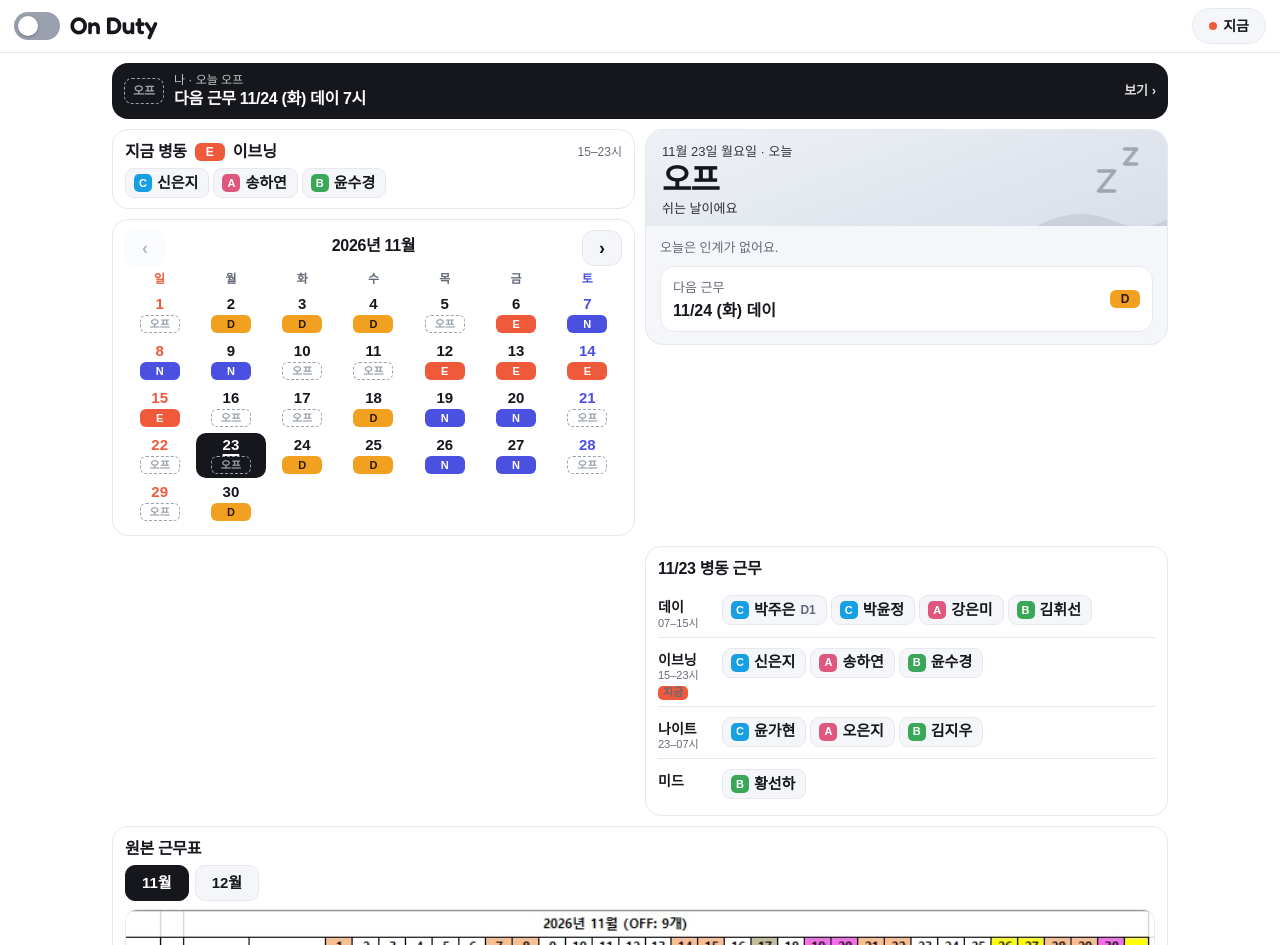
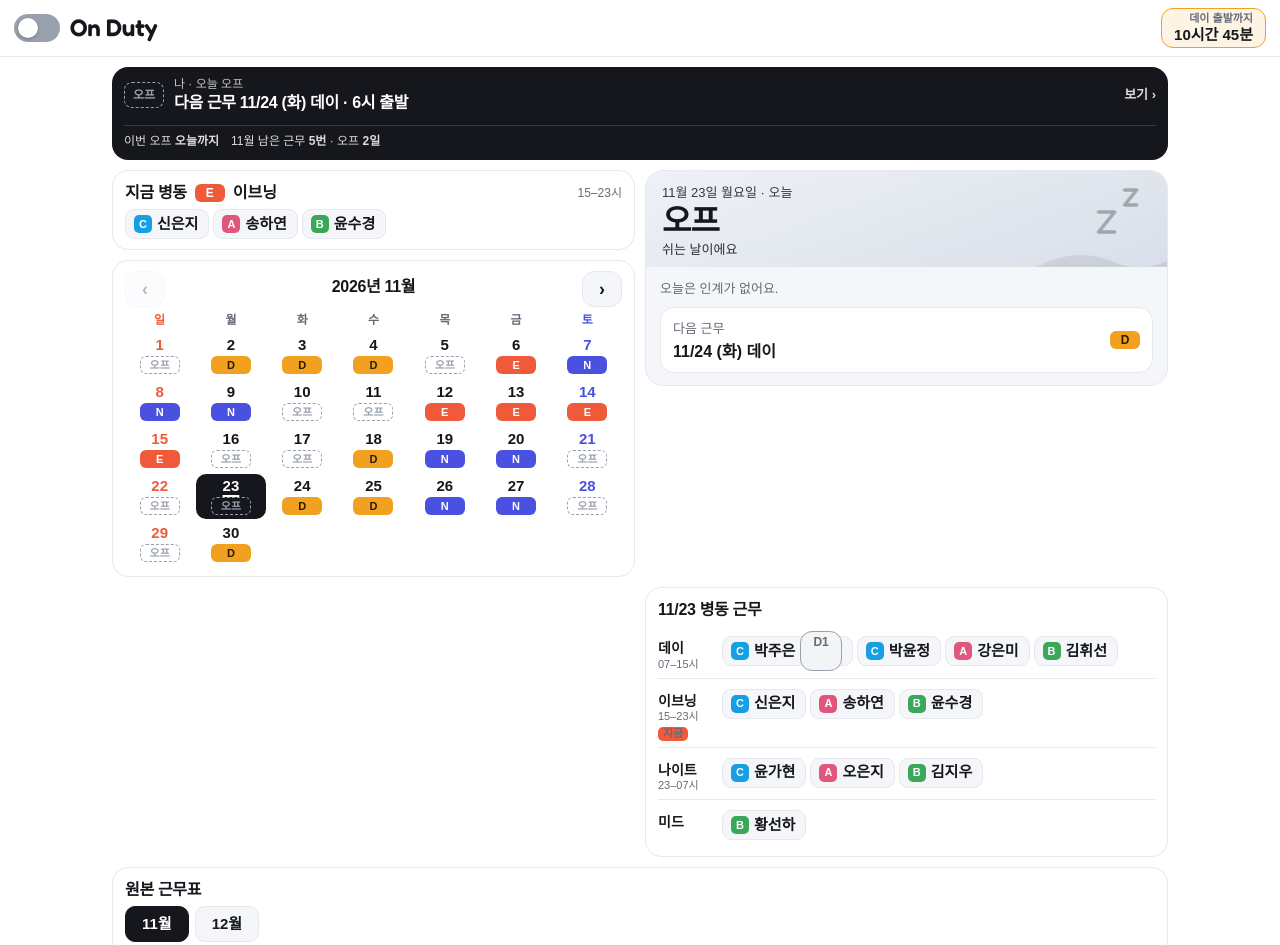
Before and after one commit to honghongonon/onyu-handover-board, a plain HTML site: page index.html in a window 1280 px wide. Shown: the top 945 px of the page. Drawn offline with Linux system fonts and the light colour scheme; a web font is replaced by a local one.

Commit message:
출발·퇴근 카운트다운과 남은 오프·근무 표시
- On Duty 옆에 다음 근무 출발까지(근무 시작 1시간 전: 데이 6시, 이브닝 14시, 나이트 22시) 분 단위 카운트다운
- 근무 중에는 퇴근까지 남은 시간, 출발 시간이 지나면 시작까지 남은 시간
- 나 상태 줄에 이번 오프 남은 날, 이달 남은 근무·오프 수

Co-Authored-By: Claude Opus 5.5 <noreply@anthropic.com>
Claude-Session: https://claude.ai/code/session_0175ye5ejDfW7fWCqHvSLACW

```diff
--- a/index.html
+++ b/index.html
@@ -29,8 +29,11 @@ button:focus-visible{outline:2px solid var(--tc);outline-offset:2px}
 .tog i{position:absolute;top:4px;left:4px;width:20px;height:20px;border-radius:50%;background:#fff;box-shadow:0 1px 3px rgba(0,0,0,.3);transition:transform .55s cubic-bezier(.5,1.6,.4,1)}
 .tog.on i{transform:translateX(18px)}
 .logo{font-family:"Fredoka","IBM Plex Sans KR",sans-serif;font-weight:600;font-size:24px;line-height:1;letter-spacing:-.01em}
-.nowbtn{border:1px solid var(--line);background:var(--card);border-radius:999px;height:36px;padding:0 16px;font-weight:600;font-size:14px;display:flex;align-items:center;gap:6px}
-.nowbtn i{width:8px;height:8px;border-radius:50%;background:var(--e);box-shadow:0 0 0 0 var(--e);animation:ping 1.8s infinite}
+.cd{--c:var(--off);border:1.5px solid var(--c);background:color-mix(in srgb,var(--c) 12%,var(--bg));border-radius:12px;min-height:40px;padding:3px 12px;display:grid;justify-items:end;line-height:1.2;text-align:right}
+.cd .cl{font-size:11px;font-weight:600;color:var(--mute)}
+.cd b{font-size:15px;font-weight:700;font-variant-numeric:tabular-nums;white-space:nowrap}
+.mstat{display:flex;flex-wrap:wrap;gap:4px 12px;width:100%;font-size:12px;opacity:.85;padding-top:6px;margin-top:2px;border-top:1px solid color-mix(in srgb,var(--bg) 18%,transparent)}
+.mstat b{font-weight:700}
 .cal{padding:10px 10px 8px}
 .calh{display:flex;align-items:center;justify-content:space-between;gap:8px;margin-bottom:2px}
 .calh h2{margin:0;font-size:17px;letter-spacing:-.02em}
@@ -96,7 +99,7 @@ main{grid-template-areas:"me" "now" "cal" "hero" "crew" "board" "pics"}
 .row .h b{font-size:14px}
 .row .h span{font-size:11px;color:var(--mute)}
 .row.on{background:color-mix(in srgb,var(--c) 10%,transparent);margin:0 -12px;padding:6px 12px;border-radius:0}
-.mebar{display:flex;align-items:center;gap:10px;width:100%;border:0;border-radius:16px;padding:10px 12px;background:var(--ink);color:var(--bg);text-align:left;min-height:52px}
+.mebar{display:flex;flex-wrap:wrap;align-items:center;gap:10px;width:100%;border:0;border-radius:16px;padding:10px 12px;background:var(--ink);color:var(--bg);text-align:left;min-height:52px}
 .mebar>.pill{flex:none;min-width:40px;height:26px;font-size:12px;border-radius:8px}
 .mebar .st{flex:1;display:grid;line-height:1.3}
 .mebar .st b{font-size:16px;letter-spacing:-.02em}
@@ -122,14 +125,14 @@ main{grid-template-areas:"me" "now" "cal" "hero" "crew" "board" "pics"}
 @keyframes tw{50%{opacity:.25}}
 .bob{animation:bob 4s ease-in-out infinite}
 .tw{animation:tw 3s ease-in-out infinite}
-@media(prefers-reduced-motion:reduce){.tog,.tog i{transition:none}.baton,.bob,.tw,.nowbtn i,.fade{animation:none}.baton{display:none}}
+@media(prefers-reduced-motion:reduce){.tog,.tog i{transition:none}.baton,.bob,.tw,.fade{animation:none}.baton{display:none}}
 </style>
 </head>
 <body>
 <header class="top">
   <div class="bar">
     <div class="me"><span class="tog" id="tog" aria-hidden="true"><i></i></span><b class="logo">On Duty</b></div>
-    <button class="nowbtn" id="goNow" type="button"><i></i>지금</button>
+    <button class="cd" id="goNow" type="button" hidden><span class="cl" id="cdL"></span><b id="cdT"></b></button>
   </div>
 </header>
 <main id="main">
@@ -281,25 +284,41 @@ function nowBox(){
     const l=on(i,s);
     box.innerHTML=`<div class="wh"><h2>지금 병동</h2><span class="pill k-${s}">${s}</span><b>${SN[s]}</b><span class="tm">${HRS[s]}</span></div><div class="who">${l.map(p=>chip(p)).join('')}</div>`;
   }else box.hidden=true;
-  /* 나: 지금 근무 중인지, 아니면 오늘 상태와 다음 근무 */
+  /* 나 */
   me.hidden=false;
-  const myNow=i>=0&&cat(days[i].c[ME])===s;
+  const W=['D','E','N'];
+  const st=(j,c)=>{const x=days[j];return new Date(2026,x.m-1,x.d,START[c],0,0)};
+  const dur=ms=>{let m=Math.max(0,Math.ceil(ms/60000));const d=Math.floor(m/1440);m-=d*1440;const hh=Math.floor(m/60),mm=m%60;return d?`${d}일 ${hh}시간 ${mm}분`:hh?`${hh}시간 ${mm}분`:`${mm}분`};
+  let cur=-1,curS='',nxt=-1;
+  for(let j=Math.max(0,ti-1);j<days.length;j++){const c=cat(days[j].c[ME]);if(!W.includes(c))continue;const a=st(j,c),b=new Date(a.getTime()+8*3600000);
+    if(a<=k&&k<b){cur=j;curS=c;continue}
+    if(a>k&&nxt<0){nxt=j;break}}
+  const myNow=cur>=0;
+  const cd=$('goNow');cd.hidden=false;
+  let lab,txt,cc;
+  if(myNow){const b=new Date(st(cur,curS).getTime()+8*3600000);lab='퇴근까지';txt=dur(b-k);cc=curS}
+  else if(nxt>=0){const ns=cat(days[nxt].c[ME]),a=st(nxt,ns),dep=new Date(a.getTime()-3600000);cc=ns;
+    if(k<dep){lab=`${SN[ns]} 출발까지`;txt=dur(dep-k)}else{lab=`${SN[ns]} 시작까지`;txt=dur(a-k)}}
+  else{lab='남은 근무';txt='없음';cc=''}
+  $('cdL').textContent=lab;$('cdT').textContent=txt;cd.style.setProperty('--c',cc?`var(--${cc.toLowerCase()})`:'var(--off)');
+  cd.dataset.go=myNow?cur:nxt>=0?nxt:ti;
+  /* 오늘 상태, 다음 근무, 남은 오프·이달 남은 근무 */
+  const tc=days[ti].c[ME],tk=cat(tc);
   let html,go;
-  if(myNow){
-    html=`<span class="st"><span>나 · 지금</span><b>${SN[s]} 근무 중 · ${END[s]}시까지</b></span>`;go=i;
-  }else{
-    const tc=days[ti].c[ME],tk=cat(tc);
-    const today=['D','E','N'].includes(tk)?`오늘 ${SN[tk]}`:pillTxt(tc)==='원티드'?'오늘 원티드 오프':tk==='OFF'?'오늘 오프':`오늘 ${pillTxt(tc)}`;
-    let j=-1;
-    for(let d=ti;d<days.length&&j<0;d++){const c=cat(days[d].c[ME]);if(['D','E','N'].includes(c)&&(d>ti||START[c]>h))j=d}
-    const nx=j<0?'12월 안에 남은 근무 없음':`다음 근무 ${j===ti?'오늘':short(j)} ${SN[cat(days[j].c[ME])]} ${START[cat(days[j].c[ME])]}시`;
-    html=`<span class="st"><span>나 · ${today}${['D','E','N'].includes(tk)&&j!==ti?' (끝남)':''}</span><b>${nx}</b></span>`;go=j<0?ti:j;
+  if(myNow){html=`<span class="st"><span>나 · 지금</span><b>${SN[curS]} 근무 중 · ${END[curS]}시 퇴근</b></span>`;go=cur}
+  else{
+    const today=W.includes(tk)?`오늘 ${SN[tk]}`:tk==='WOFF'?'오늘 원티드 오프':tk==='OFF'?'오늘 오프':`오늘 ${pillTxt(tc)}`;
+    const nx=nxt<0?'12월 안에 남은 근무 없음':`다음 근무 ${nxt===ti?'오늘':short(nxt)} ${SN[cat(days[nxt].c[ME])]} · ${START[cat(days[nxt].c[ME])]-1}시 출발`;
+    html=`<span class="st"><span>나 · ${today}${W.includes(tk)&&nxt!==ti?' (끝남)':''}</span><b>${nx}</b></span>`;go=nxt<0?ti:nxt;
   }
+  let offRun=0;if(!myNow&&!W.includes(tk))for(let j=ti;j<days.length&&!W.includes(cat(days[j].c[ME]));j++)offRun++;
+  const mm=days[ti].m,rest=days.map((x,j)=>({x,j})).filter(o=>o.x.m===mm&&o.j>ti);
+  const rw=rest.filter(o=>W.includes(cat(o.x.c[ME]))).length,ro=rest.filter(o=>['OFF','WOFF'].includes(cat(o.x.c[ME]))).length;
   me.dataset.go=go;
-  const tg=$('tog');tg.style.setProperty('--c',myNow?`var(--${s.toLowerCase()})`:'var(--off)');
+  const tg=$('tog');tg.style.setProperty('--c',myNow?`var(--${curS.toLowerCase()})`:'var(--off)');
   if(myNow)setTimeout(()=>tg.classList.add('on'),250);else tg.classList.remove('on');
-  const mc=myNow?s:days[ti].c[ME],mk=myNow?s:cat(mc);
-  me.innerHTML=`<span class="pill k-${mk}">${myNow?s:pillTxt(mc)}</span>${html}<span class="go">보기 ›</span>`;
+  const mk=myNow?curS:tk;
+  me.innerHTML=`<span class="pill k-${mk}">${myNow?curS:pillTxt(tc)}</span>${html}<span class="go">보기 ›</span><span class="mstat">${offRun?`<span>이번 오프 <b>${offRun===1?'오늘까지':offRun+'일 남음'}</b></span>`:''}<span>${mm}월 남은 근무 <b>${rw}번</b> · 오프 <b>${ro}일</b></span></span>`;
 }
 let shownM=0;
 function render(){
@@ -309,7 +328,7 @@ function render(){
   if(shownM!==viewM){shownM=viewM;pics(viewM)}
 }
 nowBox();render();
-setInterval(()=>{nowBox();board()},60000);
+setInterval(()=>{nowBox();board()},30000);
 $('cal').addEventListener('click',e=>{const b=e.target.closest('.day:not(.empty)');if(b){sel=+b.dataset.i;render()}});
 $('hero').addEventListener('click',e=>{const b=e.target.closest('[data-go]');if(b){sel=+b.dataset.go;render()}});
 $('prevM').addEventListener('click',()=>{viewM=11;cal();shownM=11;pics(11)});
@@ -317,7 +336,7 @@ $('nextM').addEventListener('click',()=>{viewM=12;cal();shownM=12;pics(12)});
 document.querySelectorAll('.tab').forEach(b=>b.addEventListener('click',()=>pics(+b.dataset.p)));
 $('shotImg').addEventListener('click',()=>$('shot').classList.toggle('zoom'));
 $('mine').addEventListener('click',()=>{const g=+$('mine').dataset.go;if(g>=0){sel=g;render()}});
-$('goNow').addEventListener('click',()=>{const k=kst();let i=idxOf(k.getMonth()+1,k.getDate());if(k.getHours()<7)i-=1;if(i>=0){sel=i;render()}try{window.scrollTo({top:0,behavior:'smooth'})}catch(e){}});
+$('goNow').addEventListener('click',()=>{const g=+$('goNow').dataset.go;if(g>=0){sel=g;render()}});
 }
 </script>
 </body>
```
